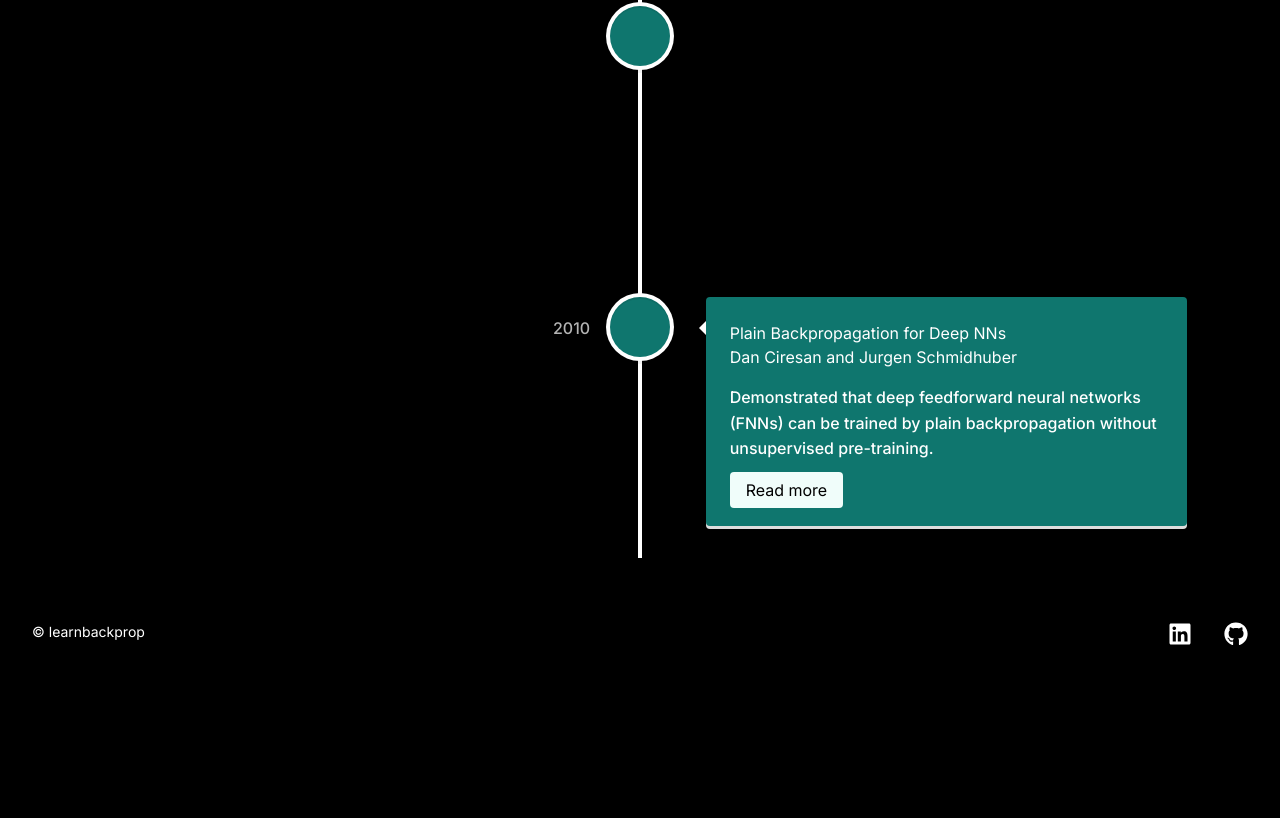
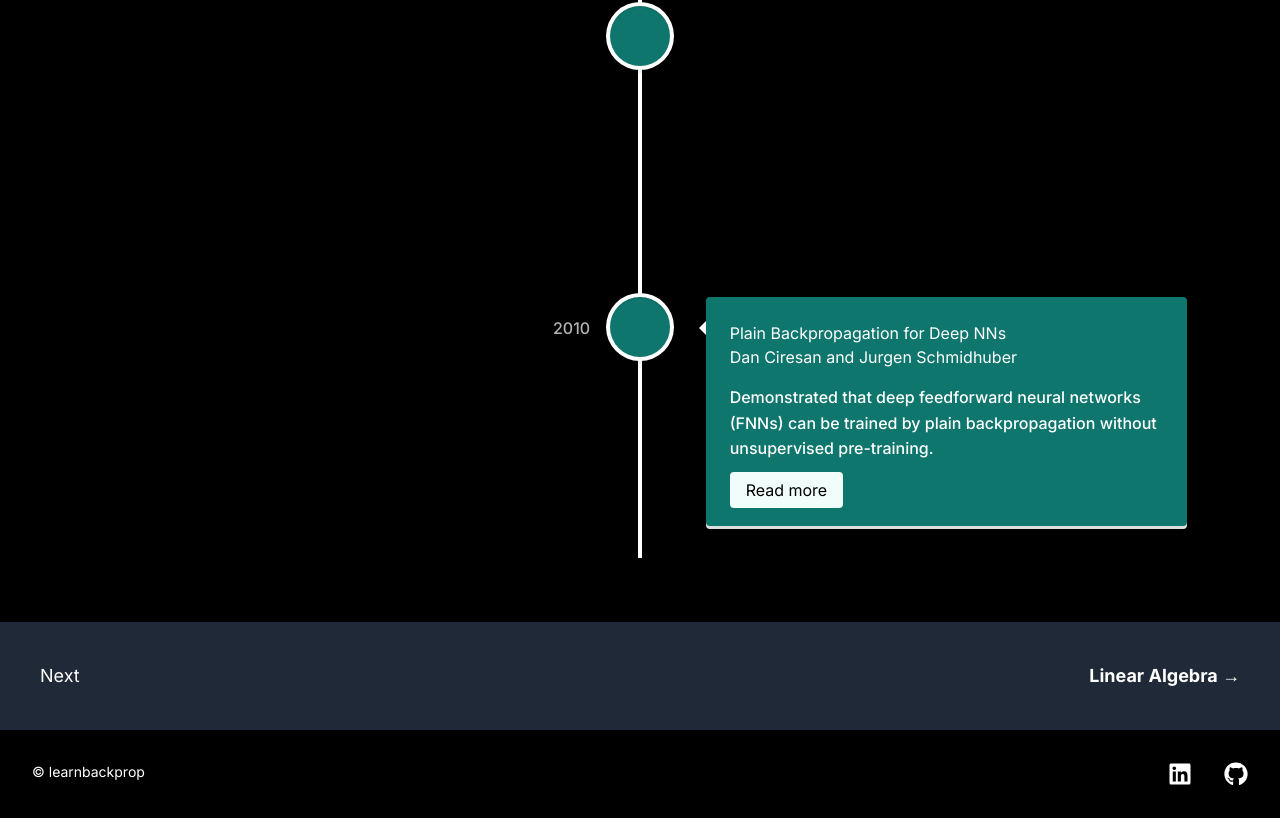
Before and after one commit to tanmay-sketch/learnbackprop, a Next.js app: page /chapter/1 in a window 1280 px wide. Shown: the part 2619-3437 px from the top of the page. Before the commit the page ends 3297 px from the top, so only its background shows below. Built offline with nearby package versions, Linux system fonts and the light colour scheme.

Commit message:
Added a next page button

```diff
--- a/app/chapter/1/page.js
+++ b/app/chapter/1/page.js
@@ -4,6 +4,7 @@ import React, { useEffect } from 'react';
 import dynamic from 'next/dynamic';
 import ChapterHome from '../components/ChapterHome'; // Adjust the path as necessary
 import Footer from '../../components/Footer';
+import NextChapterButton from '../components/NextChapterButton';
 
 // Dynamically import the Timeline component
 const DynamicTimeline = dynamic(() => import('../components/Timeline'), { ssr: false });
@@ -14,9 +15,10 @@ const Chapter1Page = () => {
     }, []);
 
     return (
-        <div className="bg-background text-foreground">
+        <div className="bg-black text-foreground">
             <ChapterHome chapterId={1} />
             <DynamicTimeline />
+            <NextChapterButton currentChapterId={1} /> {/* Corrected prop name */}
             <Footer />
         </div>
     );
--- a/app/chapter/2/page.js
+++ b/app/chapter/2/page.js
@@ -3,6 +3,7 @@
 import React, { useEffect } from 'react';
 import ChapterHome from '../components/ChapterHome';
 import Footer from '../../components/Footer';
+import NextChapterButton from '../components/NextChapterButton';
 
 const Chapter2Page = () => {
     useEffect(() => {
@@ -10,8 +11,9 @@ const Chapter2Page = () => {
     }, []);
 
     return (
-        <div className="bg-background text-foreground">
+        <div className="bg-black text-foreground">
             <ChapterHome chapterId={2} />
+            <NextChapterButton currentChapterId={2} />
             <Footer />
         </div>
     );
--- /dev/null
+++ b/app/chapter/components/NextChapterButton.js
@@ -0,0 +1,57 @@
+"use client";
+import React, { useEffect, useState } from 'react';
+import Link from 'next/link';
+
+const NextChapterButton = ({ currentChapterId }) => {
+  const [nextChapter, setNextChapter] = useState(null);
+
+  useEffect(() => {
+    console.log('NextChapterButton mounted with currentChapterId:', currentChapterId);
+    const fetchChapterDetails = async () => {
+      try {
+        console.log('Fetching chapter details...');
+        const response = await fetch('/chapters.json');
+        if (response.ok) {
+          const data = await response.json();
+          console.log('Fetched data:', data);
+          const currentChapterIndex = data.findIndex(chap => chap.id === currentChapterId);
+          if (currentChapterIndex !== -1 && currentChapterIndex < data.length - 1) {
+            const chapter = data[currentChapterIndex + 1];
+            console.log('Next chapter:', chapter);
+            setNextChapter(chapter);
+          } else {
+            console.error('Next chapter not found.');
+          }
+        } else {
+          console.error('Failed to load chapters.json');
+        }
+      } catch (error) {
+        console.error('Error loading chapters.json', error);
+      }
+    };
+
+    fetchChapterDetails();
+  }, [currentChapterId]);
+
+  if (!nextChapter) {
+    console.log('Next chapter not found.');
+    return null;
+  }
+
+  console.log('Rendering NextChapterButton:', nextChapter);
+
+  return (
+    <div className="w-full mt-8">
+      <Link href={`/chapter/${nextChapter.id}`} legacyBehavior>
+        <a className="block w-full text-center py-10 bg-gray-800 text-white text-lg font-bold transition-colors duration-500 hover:bg-teal-700">
+          <div className="flex justify-between items-center px-4 md:px-10 w-full">
+            <span className="font-normal">Next</span>
+            <span>{nextChapter.chapterTitle} &#8594;</span>
+          </div>
+        </a>
+      </Link>
+    </div>
+  );
+};
+
+export default NextChapterButton;
```
